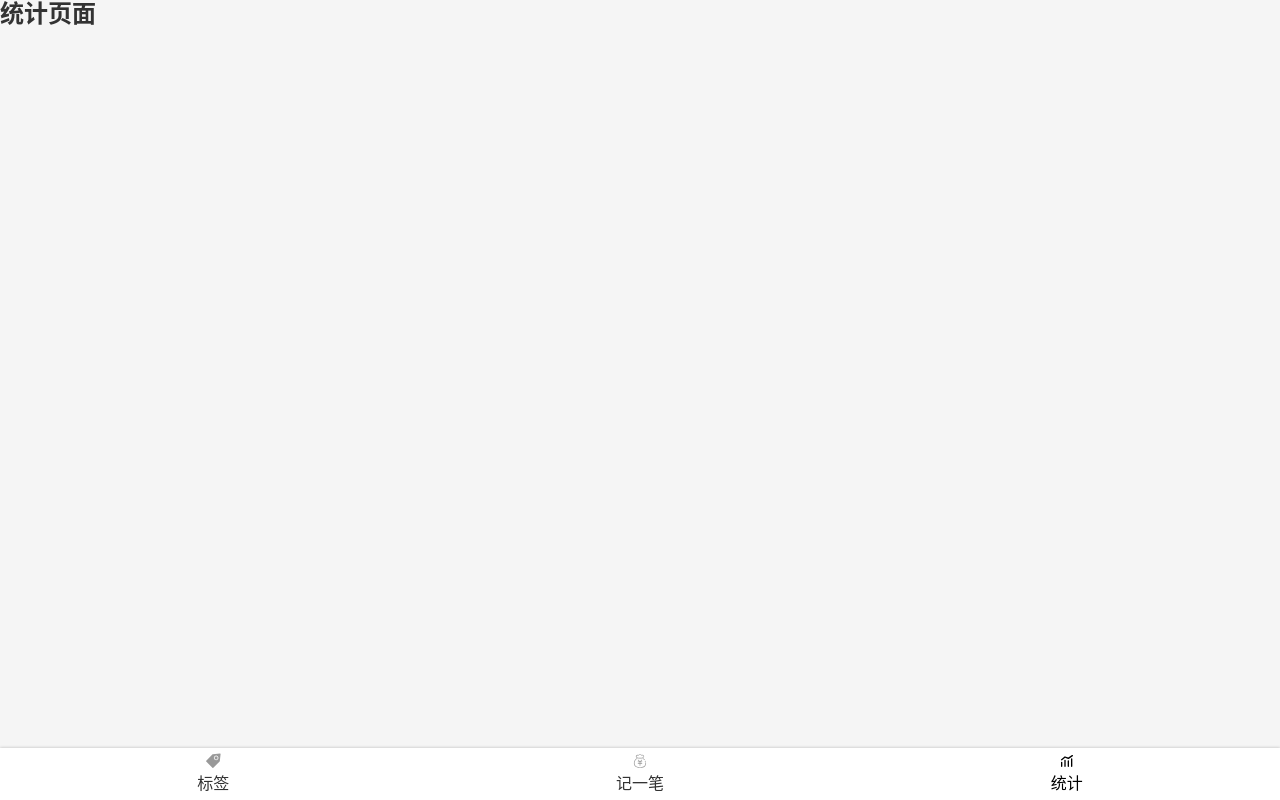
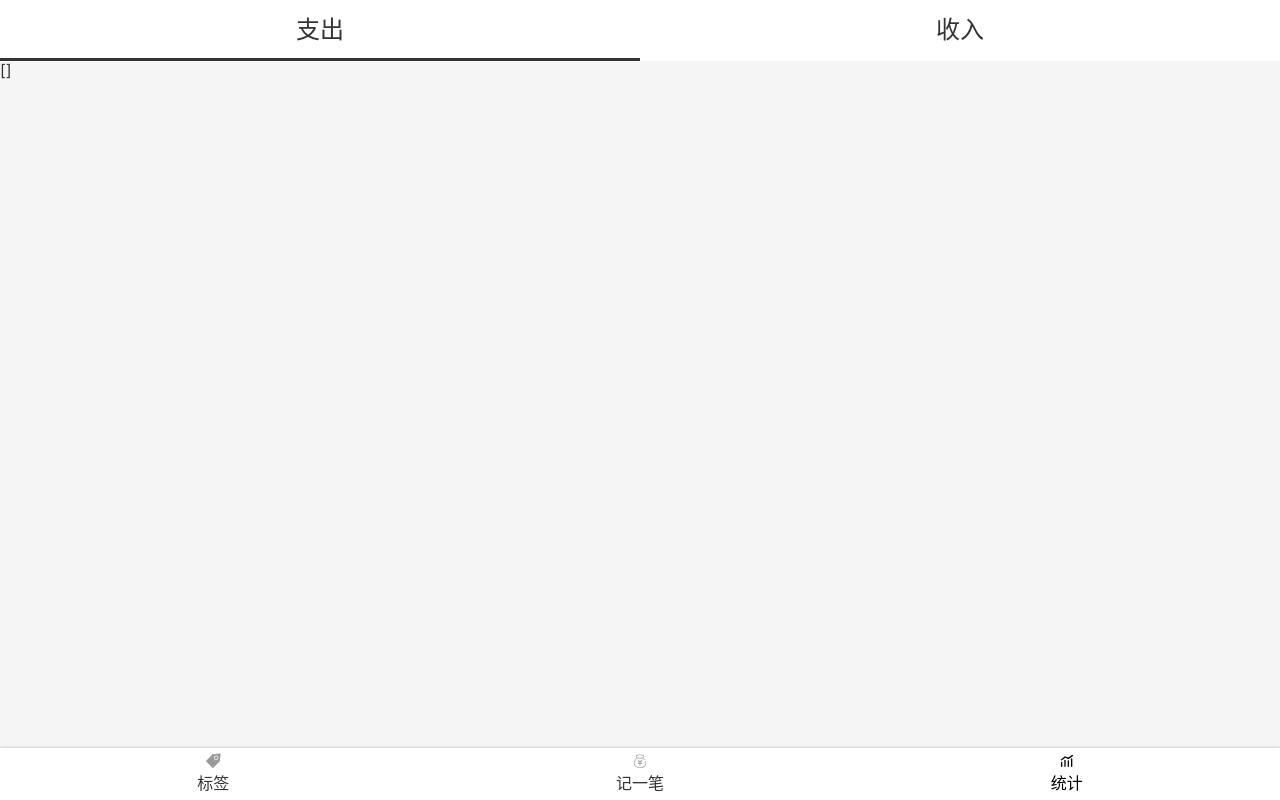
Before and after one commit to nicole618/morney-react, a React app: page /#/statistics in a window 1280 px wide. Built offline with nearby package versions, Linux system fonts and the light colour scheme.

Commit message:
记账页面重置信息修改

```diff
--- a/public/index.html
+++ b/public/index.html
@@ -3,7 +3,7 @@
   <head>
     <meta charset="utf-8" />
     <link rel="icon" href="%PUBLIC_URL%/favicon.ico" />
-    <meta name="viewport" content="width=device-width, initial-scale=1" />
+    <meta name="viewport" content="width=device-width,initial-scale=1,minimum-scale=1,maximum-scale=1,user-scalable=no,viewport-fit=cover">
     <meta name="theme-color" content="#000000" />
     <meta
       name="description"
--- a/src/hooks/useRecords.tsx
+++ b/src/hooks/useRecords.tsx
@@ -22,7 +22,7 @@ export const useRecords =()=>{
   useUpdate(()=>{
     window.localStorage.setItem('records',JSON.stringify(records));
   },[records])
-  const addRecords = (newRecord:newRecordItem)=>{
+  const addRecord = (newRecord:newRecordItem)=>{
     if(newRecord.amount <=0 ){alert('请输入金额');return false;}
     if(newRecord.tagIds.length === 0){
       alert('请选择一个标签');
@@ -32,5 +32,5 @@ export const useRecords =()=>{
     setRecords([...records,record]);
     return true;
   }
-  return {records,addRecords}
+  return {records,addRecord}
 }
--- a/src/views/Money.tsx
+++ b/src/views/Money.tsx
@@ -8,37 +8,50 @@ import {NumberSection} from './money/NumberSection';
 import {useRecords} from 'hooks/useRecords';
 
 const MyLayout = styled(Layout)`
-  display: flex;
+  display:flex;
   flex-direction: column;
 `;
-type Category = '-' | '+';
-const defaultSelected = {
-  tagIds:[] as number [],
-  note:'',
-  category:'-' as Category,
-  amount:0
+
+type Category = '-' | '+'
+
+const defaultFormData = {
+  tagIds: [] as number[],
+  note: '',
+  category: '-' as Category,
+  amount: 0
 };
+
+const CategoryWrapper = styled.div`
+    background:#c4c4c4;
+`;
+
 function Money() {
-  const [selected,setSelected] = useState(defaultSelected);
-  const {addRecords} = useRecords()
-  const onChange =(obj:Partial<typeof selected>)=>{
-    setSelected({
-      ...selected,
-      ...obj
-                })
-  }
-  const submit = () =>{
-    if(addRecords(selected)){
+  const [selected,setSelected] = useState(defaultFormData);
+  const {addRecord} = useRecords();
+  const onChange = (obj: Partial<typeof selected>) => {
+    setSelected({...selected, ...obj});
+  };
+  const submit = () => {
+    if (addRecord(selected)) {
       alert('保存成功');
-      setSelected(defaultSelected)
+      //setSelected(defaultFormData);
+      window.location.reload()
     }
-  }
+  };
+
   return (
     <MyLayout>
-      <TagsSection value={selected.tagIds} onChange={(tags)=>onChange({tagIds:tags})}/>
-      <NoteSection value={selected.note} onChange={(note)=>{onChange({note:note})}}/>
-      <CategorySection value={selected.category} onChange={(category)=>{ onChange({category:category})}}/>
-      <NumberSection value={selected.amount} onChange={(amount)=>{ onChange({amount:amount})}} onOk={submit}/>
+      <TagsSection value={selected.tagIds}
+                   onChange={tagIds => onChange({tagIds})}/>
+      <NoteSection value={selected.note}
+                   onChange={note => onChange({note})}/>
+      <CategoryWrapper>
+        <CategorySection value={selected.category}
+                         onChange={category => onChange({category})}/>
+      </CategoryWrapper>
+      <NumberSection value={selected.amount}
+                        onChange={amount => onChange({amount})}
+                        onOk={submit}/>
     </MyLayout>
   );
 }
--- a/src/views/Statistics.tsx
+++ b/src/views/Statistics.tsx
@@ -1,10 +1,23 @@
 import Layout from '../components/Layout';
-import React from 'react';
+import React, {useState} from 'react';
+import {CategorySection} from './money/CategorySection';
+import styled from 'styled-components';
+import {useRecords} from '../hooks/useRecords';
 
+const CategoryWrapper = styled.div`
+  background: white;
+`
 function Statistics() {
+  const [category,setCategory] = useState<'-'|'+'>('-');
+  const  {records} = useRecords();
   return (
     <Layout>
-      <h2>统计页面</h2>
+      <CategoryWrapper>
+      <CategorySection value={category} onChange={value => setCategory(value)}/>
+      </CategoryWrapper>
+      <div>
+        {JSON.stringify(records)}
+      </div>
     </Layout>
   );
 }
--- a/src/views/money/CategorySection.tsx
+++ b/src/views/money/CategorySection.tsx
@@ -4,7 +4,6 @@ import React, {useState} from 'react';
 const Wrapper = styled.section`
   >ul{
     display: flex;
-    background: #c4c4c4;
     font-size: 24px;
     >li{
       width: 50%;
--- a/src/views/money/NumberSection.tsx
+++ b/src/views/money/NumberSection.tsx
@@ -17,7 +17,7 @@ const NumberSection:React.FC<Props> = (props)=>{
       newOutput = '0';
     } else {
       newOutput = output;
-    }
+  }
     _setOutput(newOutput);
     props.onChange(parseFloat(newOutput));
   };
@@ -49,7 +49,7 @@ const NumberSection:React.FC<Props> = (props)=>{
        <button>9</button>
        <button className="ok">ok</button>
        <button className="zero">0</button>
-       <button>.</button>
+       <button className="dot">.</button>
      </div>
    </Wrapper>
   )
```
